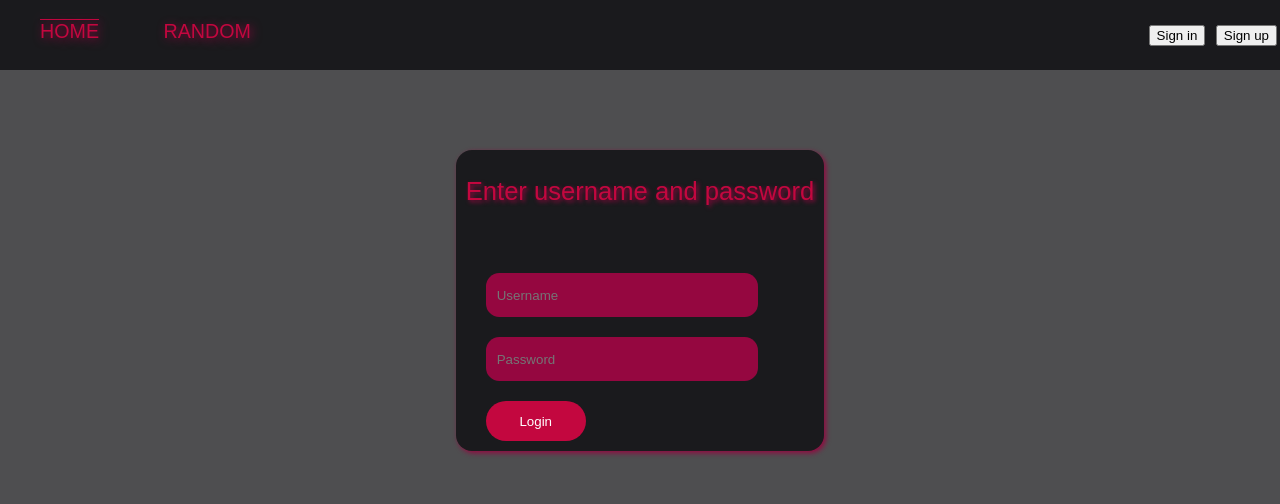
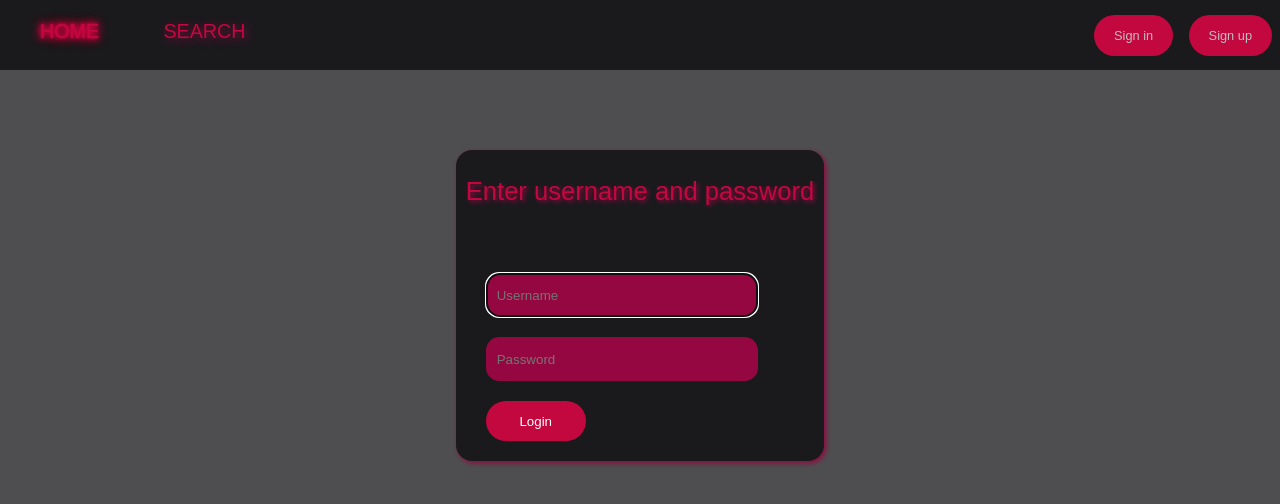
Before and after one commit to oskrsjlnd/imageboard, a Flask app: page / in a window 1280 px wide. Shown: the top 504 px of the page. Run offline with Flask 2, Linux system fonts and the light colour scheme.

Commit message:
template modifications

```diff
--- a/templates/index.html
+++ b/templates/index.html
@@ -5,27 +5,28 @@
 {% endblock %}
 
 {% block navlinks %}
-    <li><a style="text-decoration: overline;" class="navtext" href="{{url_for('index')}}">Home</a></li>
-    <li><a class="navtext" href="{{url_for('random_image')}}">Random</a></li>
+    <li><a class="navtext active" href="{{url_for('index')}}">Home</a></li>
+    <li><a class="navtext" href="{{url_for('search')}}">Search</a></li>
     {% if session['user_id'] %}
         <li><a class="navtext" href="{{url_for('upload')}}">Upload</a></li>
     {% endif %}
 {% endblock %}
 
 {% block content %}
+    <div class="form_container">
     {% if session['user_id'] %}
-        <div class="form_container">
             <h1 class="header_1">Welcome to sajinboard!</h1>
-        </div>
+            <h1 style="font-size: 1em;" class="header_1">Logged in as: {{ session["username"] }}</h1>
     {% else %}
-    <div class="form_container">
         <h1 class="header_1">Enter username and password</h2>
-        <form action="/login" method="POST">
-            <div class= "msg">{{ msg }}</div>
-            <input placeholder="Username" id="username" type="text" name="username"><br>
+        <form class="form" action="/login" method="POST">
+            {% if msg is defined %}
+                <div class= "msg">{{ msg }}</div>
+            {% endif %}
+            <input autofocus placeholder="Username" id="username" type="text" name="username"><br>
             <input placeholder="Password" id="password" type="password" name="password"><br>
             <input type="submit" id="login-but" value="Login">
         </form>
+    {% endif %}
     </div>
-    {% endif %}
 {% endblock %}
--- a/templates/skeleton.html
+++ b/templates/skeleton.html
@@ -5,8 +5,6 @@
         <link rel="stylesheet" href="{{ url_for('static', filename='css/skeleton.css') }}">
         <link rel="stylesheet" href="{{ url_for('static', filename='css/styles.css') }}">
         <meta name="viewport" content="width=device-width, initial-scale=1">
-        {% block head %}
-        {% endblock %}
     </head>
     <body>
         <div class="container">
@@ -17,18 +15,15 @@
                     {% endblock %}
                 </ul>
             </nav>
+            <ul class="navbuttons">
             {% if session.user_id %}
-                <ul class="navbuttons">
-                    <li><a href="{{url_for('my_uploads')}}"><button>My uploads</button></a></li>
-                    <li><a href="{{url_for('log_out')}}"><button>Log out</button></a></li>
-                </ul>
+                    <li><a href="{{url_for('my_uploads')}}"><button class="navbutton">My uploads</button></a></li>
+                    <li><a href="{{url_for('log_out')}}"><button class="navbutton">Log out</button></a></li>
             {% else %}
-                <ul class="navbuttons">
-                    <li><a href="{{url_for('login')}}"><button>Sign in</button></a></li>
-                    <li><a href="{{url_for('create_acc')}}"><button>Sign up</button></a></li>
-
-                </ul>
+                    <li><a href="{{url_for('login')}}"><button class="navbutton">Sign in</button></a></li>
+                    <li><a href="{{url_for('create_acc')}}"><button class="navbutton">Sign up</button></a></li>
             {% endif %}
+            </ul>
             {% block header %}
             {% endblock %}
             </header>
```
Also changed, not shown: templates/create_acc.html (+7 -8 lines).
